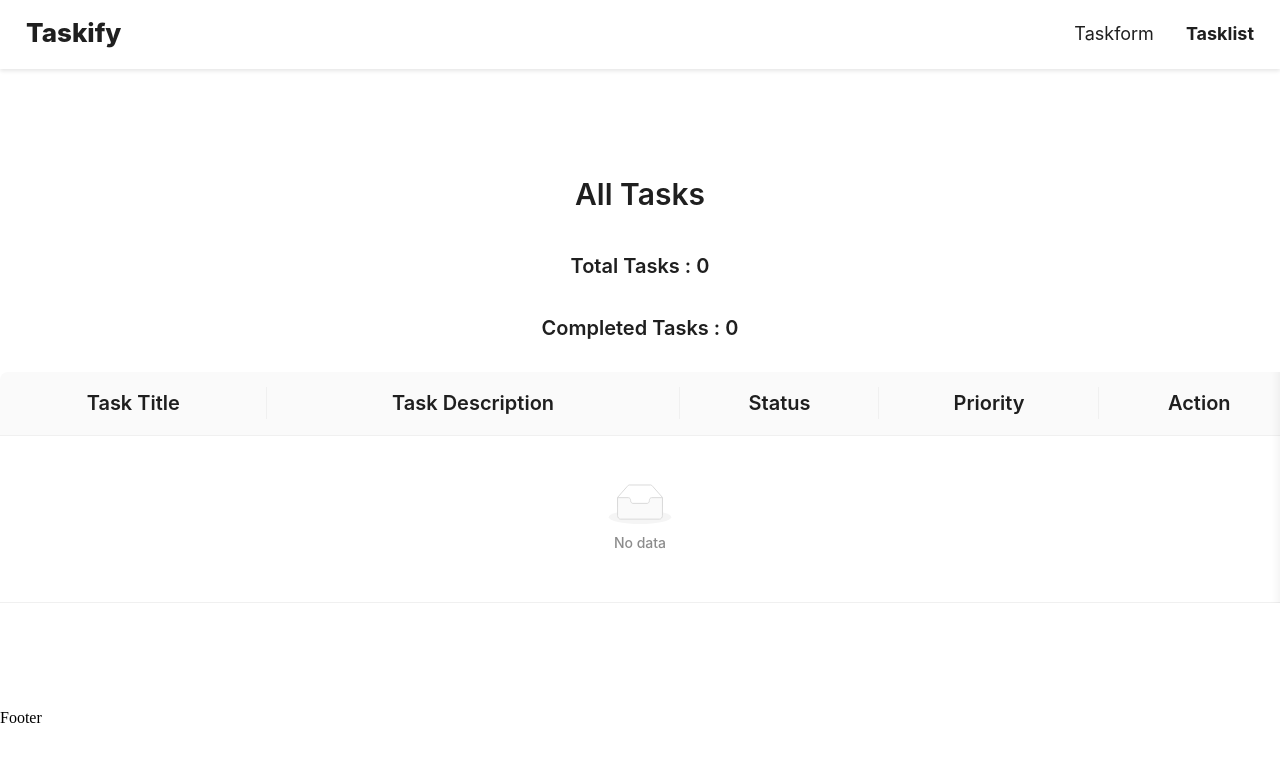
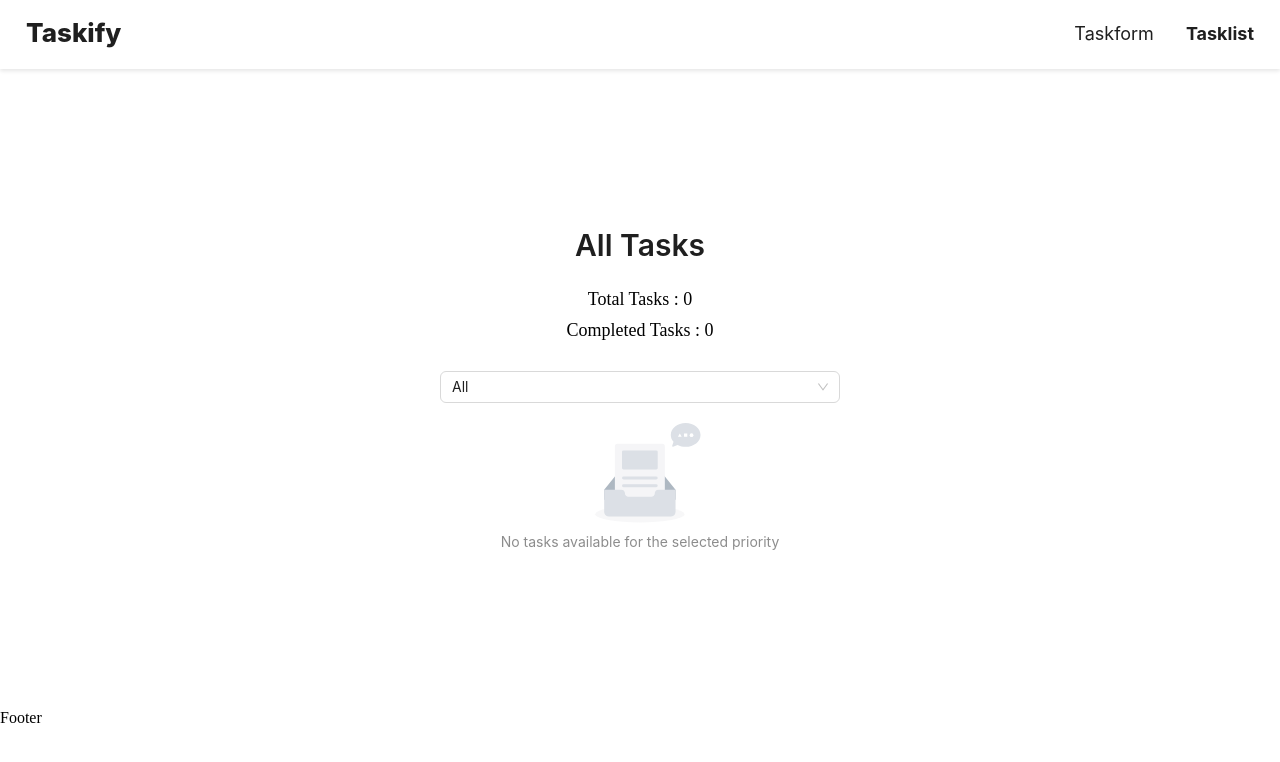
Before and after one commit to Tanushri-Das/M360-ICT-Task, a React (Vite) app: page /tasklist in a window 1280 px wide. Shown: the top 762 px of the page. Built offline with nearby package versions, Linux system fonts and the light colour scheme.

Commit message:
Implemented basic filtering system based on Priority in TaskList component

```diff
--- a/src/Pages/TaskList/TaskList.css
+++ b/src/Pages/TaskList/TaskList.css
@@ -2,7 +2,7 @@
   height: 80vh;
   flex-direction: column;
 }
-.table-top{
+.table-top {
   margin-top: 20px;
 }
 .delete-btn {
@@ -37,8 +37,31 @@
   display: flex;
   align-items: center;
   justify-content: center;
-
   height: 40px;
   padding-bottom: 7px;
   font-weight: 600;
 }
+.filter-priority{
+  margin: 20px 0;
+}
+.total-task{
+  font-size: 18px;
+  font-weight: 500;
+  margin: 10px 0px;
+}
+.completed-task{
+  font-size: 18px;
+  font-weight: 500;
+  margin-bottom: 10px;
+}
+@media (max-width: 768px) {
+  .filter-priority {
+    margin: 0 15px;
+    width: 250px;
+  }
+}
+@media (min-width: 768px) {
+  .filter-priority {
+    width: 400px;
+  }
+}
--- a/src/Pages/TaskList/TaskList.jsx
+++ b/src/Pages/TaskList/TaskList.jsx
@@ -1,4 +1,259 @@
-import { Button, Flex, Space, Table, Typography } from "antd";
+// import { Button, Flex, Space, Table, Typography } from "antd";
+// import { useDispatch, useSelector } from "react-redux";
+// import { useEffect } from "react";
+// import "./TaskList.css";
+// import {
+//   deleteTask,
+//   updateTaskStatus,
+//   selectTasks,
+//   selectTotalTasks,
+//   selectCompletedTasks,
+// } from "../../Redux/TaskSlice";
+// import Swal from "sweetalert2";
+
+// const { Title } = Typography;
+
+// const TaskList = () => {
+//   const dispatch = useDispatch();
+//   const savedTasks = useSelector(selectTasks);
+//   const totalTasks = useSelector(selectTotalTasks);
+//   console.log("totalTasks", totalTasks);
+//   const completedTasks = useSelector(selectCompletedTasks);
+//   console.log("completedTasks", completedTasks);
+
+//   useEffect(() => {}, [savedTasks]);
+
+//   const columns = [
+//     {
+//       title: "Task Title",
+//       dataIndex: "task-title",
+//       key: "name",
+//     },
+//     {
+//       title: "Task Description",
+//       dataIndex: "task-description",
+//       key: "description",
+//     },
+//     {
+//       title: "Status",
+//       dataIndex: "status",
+//       key: "status",
+//     },
+//     {
+//       title: "Priority",
+//       dataIndex: "priority",
+//       key: "priority",
+//     },
+//     {
+//       title: "Action",
+//       key: "action",
+//       render: (_, record) => (
+//         <Space>
+//           <Button
+//             className="mark-as-completed"
+//             onClick={() => handleComplete(record)}
+//             disabled={record.status === "completed"}
+//           >
+//             Mark as Completed
+//           </Button>
+//           <Button onClick={() => handleEdit(record)}>Edit</Button>
+//           <Button className="delete-btn" onClick={() => handleDelete(record)}>
+//             Delete
+//           </Button>
+//         </Space>
+//       ),
+//     },
+//   ];
+
+//   const handleComplete = (record) => {
+//     const updatedTasks = savedTasks.map((task) => {
+//       if (task.id === record.id) {
+//         if (task.status === "completed") {
+//           return task; // No change if already completed
+//         } else {
+//           return { ...task, status: "completed" };
+//         }
+//       }
+//       return task;
+//     });
+//     dispatch(updateTaskStatus(updatedTasks));
+//   };
+
+//   const handleEdit = (record) => {
+//     // Handle edit action
+//   };
+
+//   const handleDelete = (record) => {
+//     dispatch(deleteTask(record.id));
+//     Swal.fire({
+//       position: "top-end",
+//       icon: "success",
+//       title: "Task Deleted successfully",
+//       showConfirmButton: false,
+//       timer: 1500,
+//     });
+//   };
+
+//   return (
+//     <Flex justify="center" align="center" className="task-list">
+//       <Title level={2} className="home-title">
+//         All Tasks
+//       </Title>
+//       <Title level={4} className="home-title">
+//         Total Tasks : {totalTasks}
+//       </Title>
+//       <Title level={4} className="home-title">
+//         Completed Tasks : {completedTasks}
+//       </Title>
+//       <Table
+//         dataSource={savedTasks}
+//         columns={columns}
+//         pagination={false}
+//         scroll={{ x: 1300 }}
+//         className="table-top"
+//       />
+//     </Flex>
+//   );
+// };
+
+// export default TaskList;
+
+// TaskList.jsx
+
+// import { Button, Flex, Space, Table, Typography, Select } from "antd";
+// import { useDispatch, useSelector } from "react-redux";
+// import { useEffect } from "react";
+// import "./TaskList.css";
+// import {
+//   deleteTask,
+//   updateTaskStatus,
+//   selectTasks,
+//   selectTotalTasks,
+//   selectCompletedTasks,
+//   setSelectedPriority, // Import setSelectedPriority action
+// } from "../../Redux/TaskSlice";
+// import Swal from "sweetalert2";
+
+// const { Title } = Typography;
+// const { Option } = Select;
+
+// const TaskList = () => {
+//   const dispatch = useDispatch();
+//   const savedTasks = useSelector(selectTasks);
+//   const totalTasks = useSelector(selectTotalTasks);
+//   const completedTasks = useSelector(selectCompletedTasks);
+//   const selectedPriority = useSelector((state) => state.tasks.selectedPriority); // Select selectedPriority from state
+
+//   useEffect(() => {}, [savedTasks]);
+
+//   const columns = [
+//     {
+//       title: "Task Title",
+//       dataIndex: "task-title",
+//       key: "name",
+//     },
+//     {
+//       title: "Task Description",
+//       dataIndex: "task-description",
+//       key: "description",
+//     },
+//     {
+//       title: "Status",
+//       dataIndex: "status",
+//       key: "status",
+//     },
+//     {
+//       title: "Priority",
+//       dataIndex: "priority",
+//       key: "priority",
+//     },
+//     {
+//       title: "Action",
+//       key: "action",
+//       render: (_, record) => (
+//         <Space>
+//           <Button
+//             className="mark-as-completed"
+//             onClick={() => handleComplete(record)}
+//             disabled={record.status === "completed"}
+//           >
+//             Mark as Completed
+//           </Button>
+//           <Button onClick={() => handleEdit(record)}>Edit</Button>
+//           <Button className="delete-btn" onClick={() => handleDelete(record)}>
+//             Delete
+//           </Button>
+//         </Space>
+//       ),
+//     },
+//   ];
+//   const handleComplete = (record) => {
+//     const updatedTasks = savedTasks.map((task) => {
+//       if (task.id === record.id) {
+//         if (task.status === "completed") {
+//           return task; // No change if already completed
+//         } else {
+//           return { ...task, status: "completed" };
+//         }
+//       }
+//       return task;
+//     });
+//     dispatch(updateTaskStatus(updatedTasks));
+//   };
+
+//   const handleEdit = (record) => {
+//     // Handle edit action
+//   };
+
+//   const handleDelete = (record) => {
+//     dispatch(deleteTask(record.id));
+//     Swal.fire({
+//       position: "top-end",
+//       icon: "success",
+//       title: "Task Deleted successfully",
+//       showConfirmButton: false,
+//       timer: 1500,
+//     });
+//   };
+//   const handlePriorityChange = (value) => {
+//     dispatch(setSelectedPriority(value)); // Dispatch action to update selected priority
+//   };
+
+//   const filteredTasks =
+//     selectedPriority === "All"
+//       ? savedTasks
+//       : savedTasks.filter((task) => task.priority === selectedPriority);
+
+//   return (
+//     <Flex justify="center" align="center" className="task-list">
+//       <Title level={2}>All Tasks</Title>
+//       <p className="total-task">Total Tasks : {totalTasks}</p>
+//       <p className="completed-task">Completed Tasks : {completedTasks}</p>
+//       <Select
+//         defaultValue="All"
+//         className="filter-priority"
+//         onChange={handlePriorityChange}
+//       >
+//         {["All", "Low", "Medium", "High"].map((priority) => (
+//           <Option key={priority} value={priority}>
+//             {priority}
+//           </Option>
+//         ))}
+//       </Select>
+//       <Table
+//         dataSource={filteredTasks}
+//         columns={columns}
+//         pagination={false}
+//         scroll={{ x: 1300 }}
+//         className="table-top"
+//       />
+//     </Flex>
+//   );
+// };
+
+// export default TaskList;
+
+import { Button, Flex, Space, Table, Typography, Select, Empty } from "antd";
 import { useDispatch, useSelector } from "react-redux";
 import { useEffect } from "react";
 import "./TaskList.css";
@@ -8,18 +263,19 @@ import {
   selectTasks,
   selectTotalTasks,
   selectCompletedTasks,
+  setSelectedPriority,
 } from "../../Redux/TaskSlice";
 import Swal from "sweetalert2";
 
 const { Title } = Typography;
+const { Option } = Select;
 
 const TaskList = () => {
   const dispatch = useDispatch();
   const savedTasks = useSelector(selectTasks);
   const totalTasks = useSelector(selectTotalTasks);
-  console.log("totalTasks", totalTasks);
   const completedTasks = useSelector(selectCompletedTasks);
-  console.log("completedTasks", completedTasks);
+  const selectedPriority = useSelector((state) => state.tasks.selectedPriority);
 
   useEffect(() => {}, [savedTasks]);
 
@@ -94,24 +350,44 @@ const TaskList = () => {
     });
   };
 
+  const handlePriorityChange = (value) => {
+    dispatch(setSelectedPriority(value));
+  };
+
+  const filteredTasks =
+    selectedPriority === "All"
+      ? savedTasks
+      : savedTasks.filter((task) => task.priority === selectedPriority);
+
+  const priorityOptions = ["All", "Low", "Medium", "High"].map((priority) => (
+    <Option key={priority} value={priority}>
+      {priority}
+    </Option>
+  ));
+
   return (
     <Flex justify="center" align="center" className="task-list">
-      <Title level={2} className="home-title">
-        All Tasks
-      </Title>
-      <Title level={4} className="home-title">
-        Total Tasks : {totalTasks}
-      </Title>
-      <Title level={4} className="home-title">
-        Completed Tasks : {completedTasks}
-      </Title>
+      <Title level={2}>All Tasks</Title>
+      <p className="total-task">Total Tasks : {totalTasks}</p>
+      <p className="completed-task">Completed Tasks : {completedTasks}</p>
+      <Select
+        defaultValue="All"
+        className="filter-priority"
+        onChange={handlePriorityChange}
+      >
+        {priorityOptions}
+      </Select>
+      {filteredTasks.length ? (
         <Table
-        dataSource={savedTasks}
+          dataSource={filteredTasks}
           columns={columns}
           pagination={false}
           scroll={{ x: 1300 }}
           className="table-top"
         />
+      ) : (
+        <Empty description="No tasks available for the selected priority" />
+      )}
     </Flex>
   );
 };
--- a/src/Pages/Taskform/Taskform.jsx
+++ b/src/Pages/Taskform/Taskform.jsx
@@ -73,19 +73,19 @@ const TaskForm = () => {
           <Form.Item name="priority" className="form-label" label="Priority">
             <Radio.Group>
               <Radio
-                value="low"
+                value="Low"
                 style={{ fontSize: "16px", fontWeight: "500" }}
               >
                 Low
               </Radio>
               <Radio
-                value="medium"
+                value="Medium"
                 style={{ fontSize: "16px", fontWeight: "500" }}
               >
                 Medium
               </Radio>
               <Radio
-                value="high"
+                value="High"
                 style={{ fontSize: "16px", fontWeight: "500" }}
               >
                 High
--- a/src/Redux/TaskSlice.js
+++ b/src/Redux/TaskSlice.js
@@ -4,6 +4,7 @@ const initialState = {
   tasks: [],
   totalTasks: 0,
   completedTasks: 0,
+  selectedPriority: "All", // Add selectedPriority state
 };
 
 const persistedTasks = JSON.parse(localStorage.getItem("tasks"));
@@ -49,10 +50,14 @@ const taskSlice = createSlice({
         (task) => task.status === "completed"
       ).length;
     },
+    setSelectedPriority: (state, action) => {
+      state.selectedPriority = action.payload;
+    },
   },
 });
 
-export const { addTask, deleteTask, updateTaskStatus } = taskSlice.actions;
+export const { addTask, deleteTask, updateTaskStatus, setSelectedPriority } =
+  taskSlice.actions;
 
 export const selectTasks = (state) => state.tasks.tasks;
 export const selectTotalTasks = (state) => state.tasks.totalTasks;
```
Lines whose indentation alone changed are shown as unchanged.
